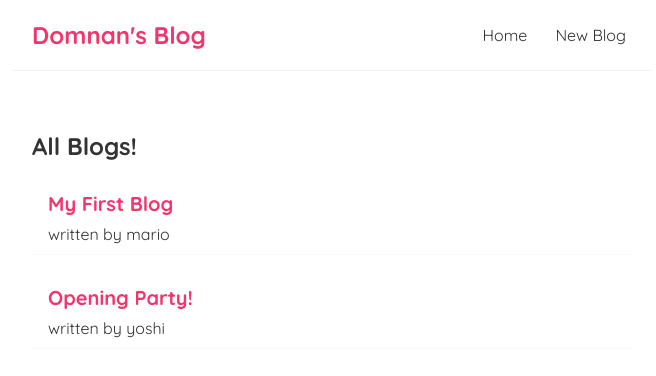
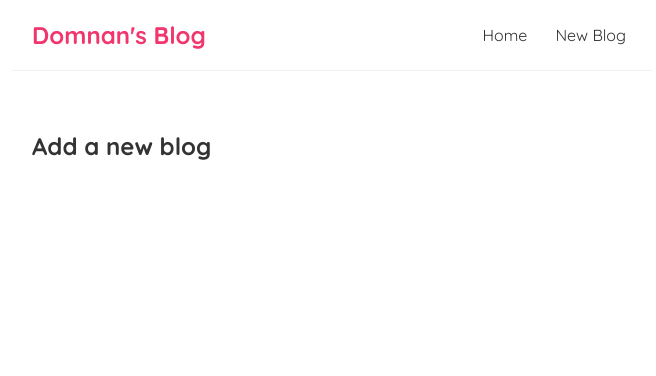
Before and after one commit to Domnann/learningReact, a React (Create React App) app in the folder dom-blog/: page /create in a window 1280 px wide. Shown: the top 376 px of the page, without its empty margins (308-964 px from the left). Built offline with nearby package versions, Linux system fonts and the light colour scheme; data requests are answered from the project's data file.

Commit message:
worked page routing and useEffect cleanups

```diff
--- a/dom-blog/package.json
+++ b/dom-blog/package.json
@@ -8,7 +8,8 @@
     "@testing-library/user-event": "^13.5.0",
     "react": "^18.2.0",
     "react-dom": "^18.2.0",
-    "react-scripts": "5.0.1",
+    "react-router-dom": "^5.3.3",
+    "react-scripts": "^2.1.3",
     "web-vitals": "^2.1.4"
   },
   "scripts": {
--- a/dom-blog/src/App.js
+++ b/dom-blog/src/App.js
@@ -1,16 +1,28 @@
-
+import React from "react";
 import Navbar from "./navbar";
 import Home from "./Home";
+import { BrowserRouter as Router, Route, Switch} from 'react-router-dom';
+import Create from "./create";
 
 function App() {
   const title = "Welcome to Domnan's Blog"
   return (
-    <div className="App">
-      <Navbar />
-      <div className="content">
-        <Home />
+    <Router>
+      <div className="App">
+        <Navbar />
+        <div className="content">
+          <Switch>
+            <Route path="/create">
+              <Create />
+            </Route>
+            <Route path="/">
+              <Home />
+            </Route>
+          </Switch>
+        </div>
       </div>
-    </div>
+    </Router>
+
   );
 }
 
--- a/dom-blog/src/Bloglist.js
+++ b/dom-blog/src/Bloglist.js
@@ -1,3 +1,5 @@
+import React from "react";
+
 const BlogList = ({blogs, title, handleDelete}) => {
     // const blogs = props.blogs;
     // const title = props.title;
--- a/dom-blog/src/Home.js
+++ b/dom-blog/src/Home.js
@@ -1,44 +1,23 @@
-import { useState, useEffect } from "react";
+import React from "react";
 import BlogList from "./Bloglist";
+import useFetch from "./useFetch";
 
 
 const Home = () => {
+    const{data: blogs, isLoading, error }= useFetch('http://localhost:8000/blogs')
     // let name = "Mario"
     // const [name, setName] = useState('Mario');
     // const [age, setAge] = useState(25);
-
     // const handleClick =()=> {
     //     setName("Luigi");
     //     setAge(30);
-    const [blogs, setBlogs] = useState(null);
-    const [isLoading, setIsLoading] = useState(true)
-    const [error, setError] = useState(null)
     // const [name, setName]= useState('Mario');
 
-
-    useEffect(() => {
-        fetch('http://localhost:8000/blogs')
-          .then(res => {
-            if(!res.ok){
-                throw Error("Problem fetching data!");
-            }
-            return res.json();
-          })
-          .then(data => {
-            setBlogs(data);
-            setIsLoading(false);
-            setError(null);
-          })
-          .catch(err=> {
-            setIsLoading(false);
-            setError(err.message);
-
-          })   },[])
     return (
         <div className="home">
-            {error && <div>{ error }</div> }
-            {isLoading && <div>loading...</div> }
-            {blogs && <BlogList blogs = {blogs} title = "All Blogs!" />}
+            { error && <div>{ error }</div> }
+            { isLoading && <div>loading...</div> }
+            { blogs && <BlogList blogs = {blogs} title = "All Blogs!" /> }
         </div>
      );
 }
--- /dev/null
+++ b/dom-blog/src/create.js
@@ -0,0 +1,11 @@
+import React from "react";
+
+const Create = () => {
+    return (
+        <div className="create">
+            <h2>Add a new blog</h2>
+        </div>
+     );
+}
+
+export default Create;
--- a/dom-blog/src/navbar.js
+++ b/dom-blog/src/navbar.js
@@ -1,10 +1,13 @@
+import React from "react";
+import { Link } from "react-router-dom";
+
 const Navbar = () => {
     return (
         <nav className="navbar">
             <h1>Domnan's Blog</h1>
             <div className="links">
-                <a href="/">Home</a>
-                <a href="/create">New Blog</a>
+                <Link to="/">Home</Link>
+                <Link to="/create">New Blog</Link>
 
             </div>
         </nav>
--- /dev/null
+++ b/dom-blog/src/useFetch.js
@@ -0,0 +1,43 @@
+import { useState, useEffect } from "react";
+
+const useFetch = (url)=>{
+    const [data, setData] = useState(null);
+    const [isLoading, setIsLoading] = useState(true)
+    const [error, setError] = useState(null)
+
+    useEffect(() => {
+      const abortCont = new AbortController();
+
+
+      setTimeout(()=> {
+        fetch(url, { signal: abortCont.signal })
+          .then(res => {
+            if(!res.ok){
+                throw Error("Problem fetching data!");
+            }
+            return res.json();
+          })
+          .then(data => {
+            setData(data);
+            setIsLoading(false);
+            setError(null);
+          })
+          .catch(err=> {
+            if (err.name === 'AbortError'){
+              console.log("fetch aborted!")
+            }else{
+              setIsLoading(false);
+              setError(err.message);
+            }
+
+
+          })
+        }, 1000);
+      return ()=> abortCont.abort() ;
+    },[url])
+    return{data, isLoading, error}
+
+}
+
+
+export default useFetch;
```
Also changed, not shown: 1 other file (tests, documents, lock files or other folders).
